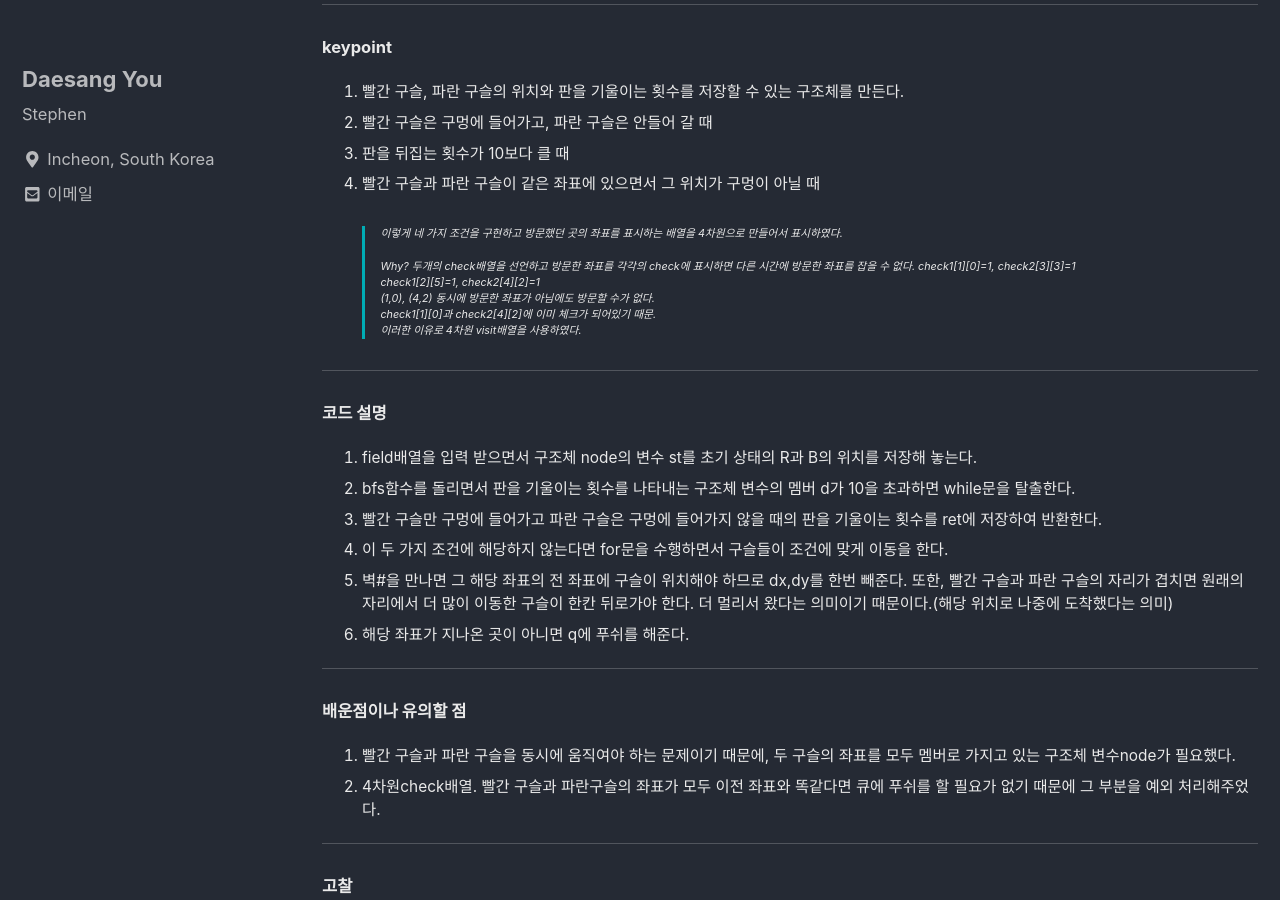
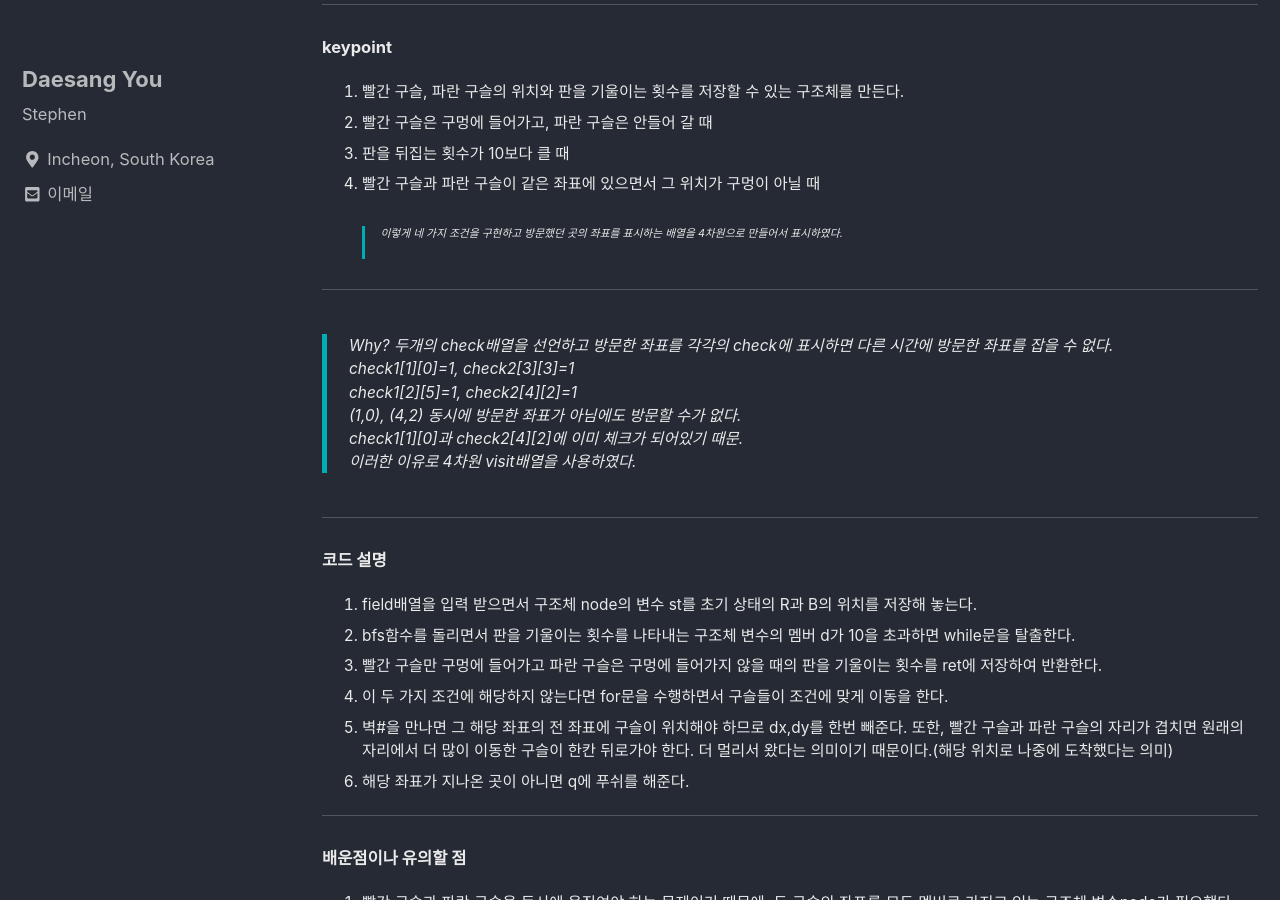
Before and after one commit to eotkd4791/eotkd4791.github.io, a Jekyll site: the page built from _posts/algorithm/2019-07-22-algorithm-BOJ-13460-구슬탈출2.md, in a window 1280 px wide and 900 px high, scrolled down 358 px. Built offline with Jekyll 4.4.1, drawn with Linux system fonts in a browser that asks for light colours; cached includes are drawn as plain includes; comment, search, counter and statistics services are not loaded.

```diff
--- a/_posts/algorithm/2019-07-22-algorithm-BOJ-13460-구슬탈출2.md
+++ b/_posts/algorithm/2019-07-22-algorithm-BOJ-13460-구슬탈출2.md
@@ -24,7 +24,10 @@ comments:
 3. 판을 뒤집는 횟수가 10보다 클 때
 4. 빨간 구슬과 파란 구슬이 같은 좌표에 있으면서 그 위치가 구멍이 아닐 때
 >이렇게 네 가지 조건을 구현하고 방문했던 곳의 좌표를 표시하는 배열을 4차원으로 만들어서 표시하였다.<br><br>
->Why? 두개의 check배열을 선언하고 방문한 좌표를 각각의 check에 표시하면 다른 시간에 방문한 좌표를 잡을 수 없다.
+
+---
+
+>Why? 두개의 check배열을 선언하고 방문한 좌표를 각각의 check에 표시하면 다른 시간에 방문한 좌표를 잡을 수 없다.<br>
 check1[1][0]=1, check2[3][3]=1<br>
 check1[2][5]=1, check2[4][2]=1<br>
 (1,0), (4,2) 동시에 방문한 좌표가 아님에도 방문할 수가 없다.<br>
```
